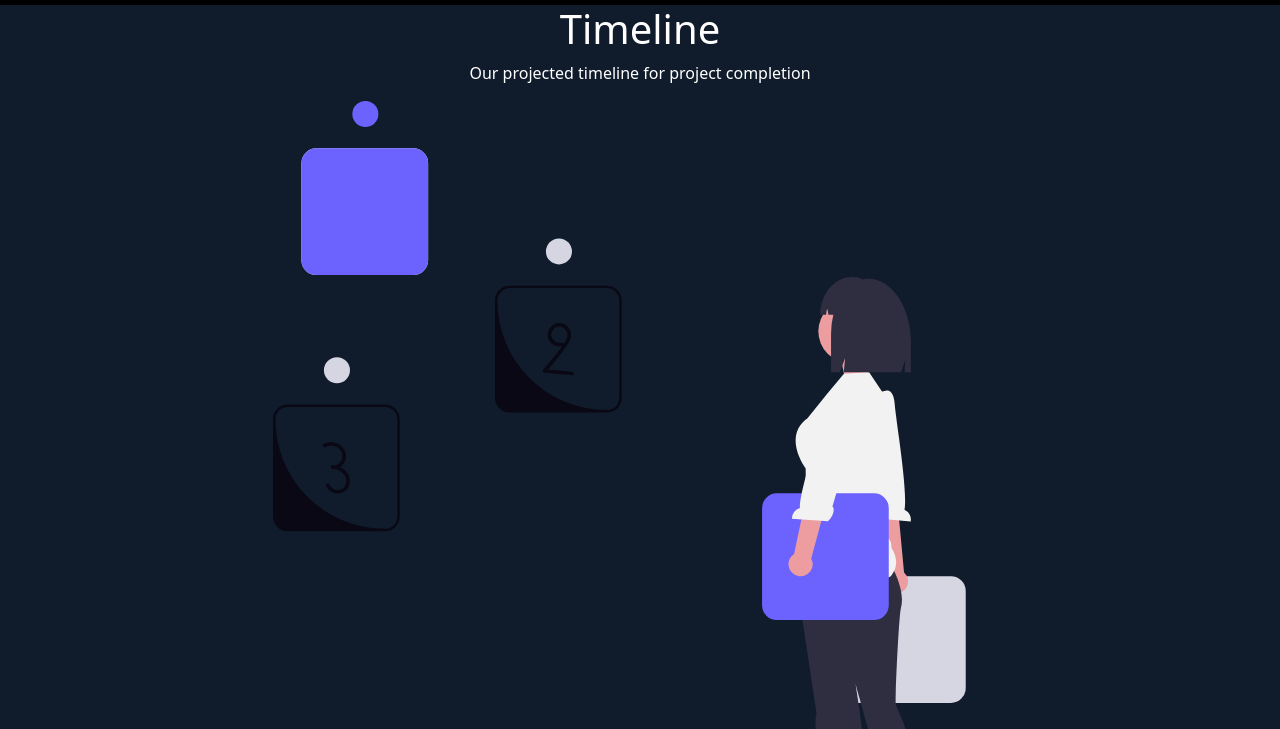
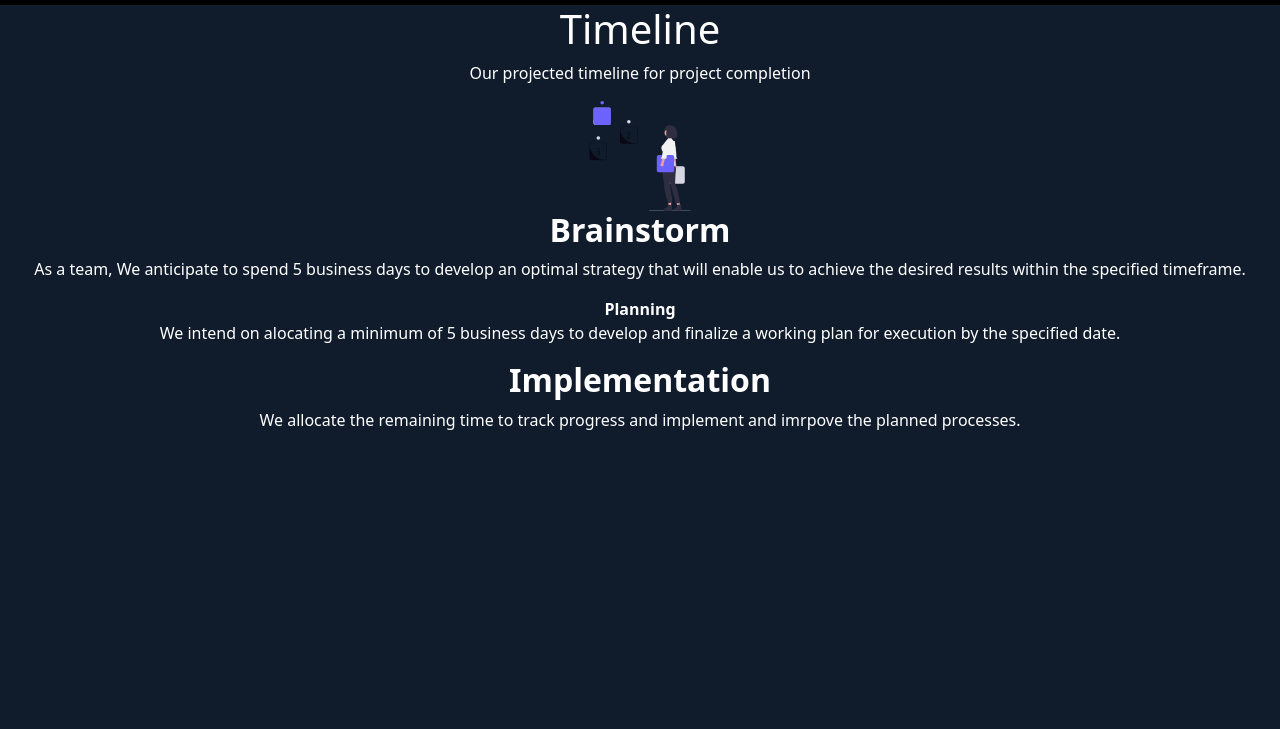
Before and after one commit to bida24-067/KahiyaCo, a plain HTML site: page timeline.html in a window 1280 px wide. Shown: the part 71-800 px from the top of the page. Drawn offline with nearby package versions, Linux system fonts and the light colour scheme.

Commit message:
Update timeline.html

```diff
--- a/timeline.html
+++ b/timeline.html
@@ -77,7 +77,7 @@
 
 <h1> Timeline </h1>
 <p> Our projected timeline for project completion </p>
-<img src="timeline.svg" alt="timelineIMG">
+<img src="timeline.svg" alt="timelineIMG" width="110" height="110">
 
 <section id="brainstorm">
 <div id="brainstorm">
```
